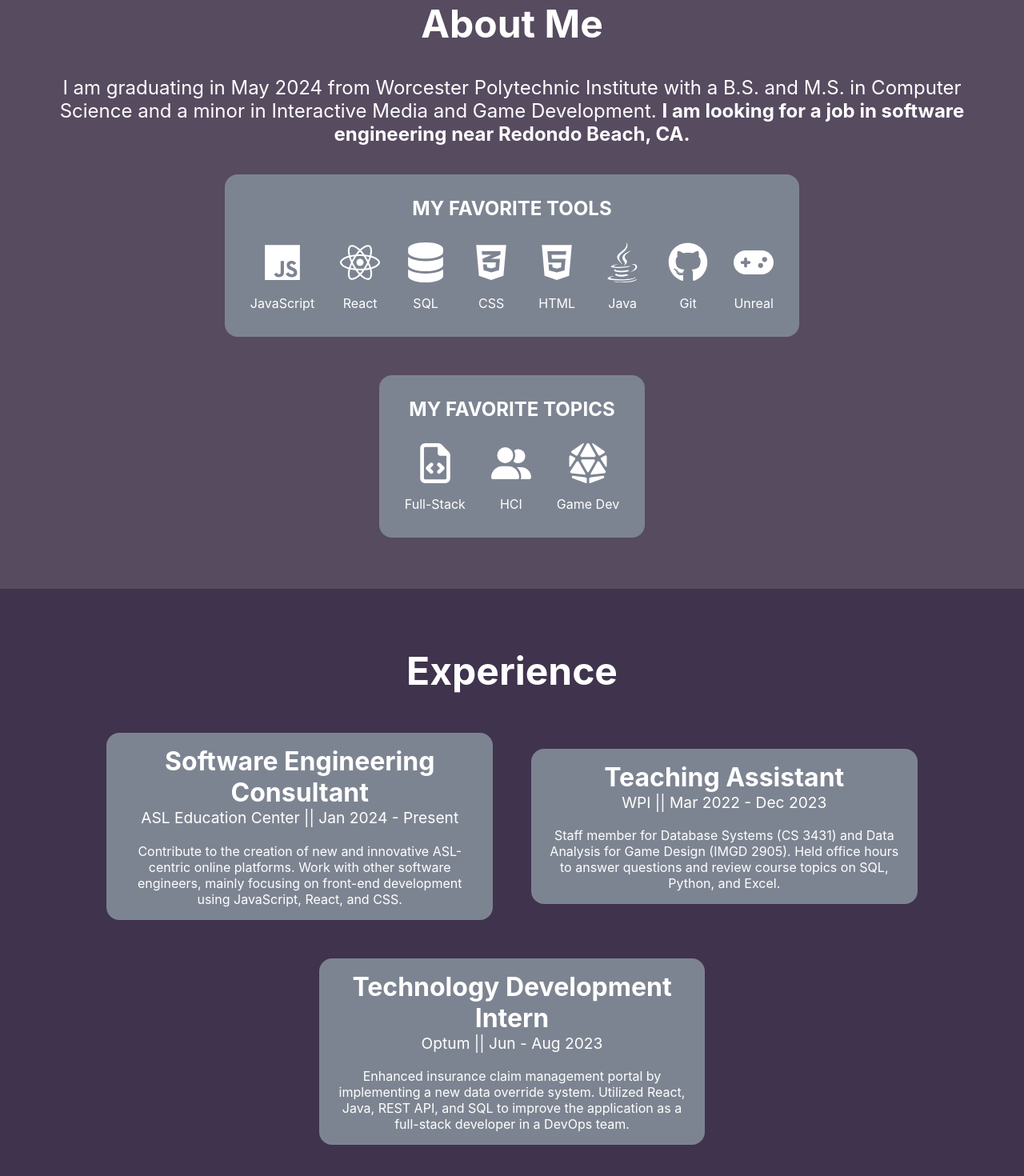
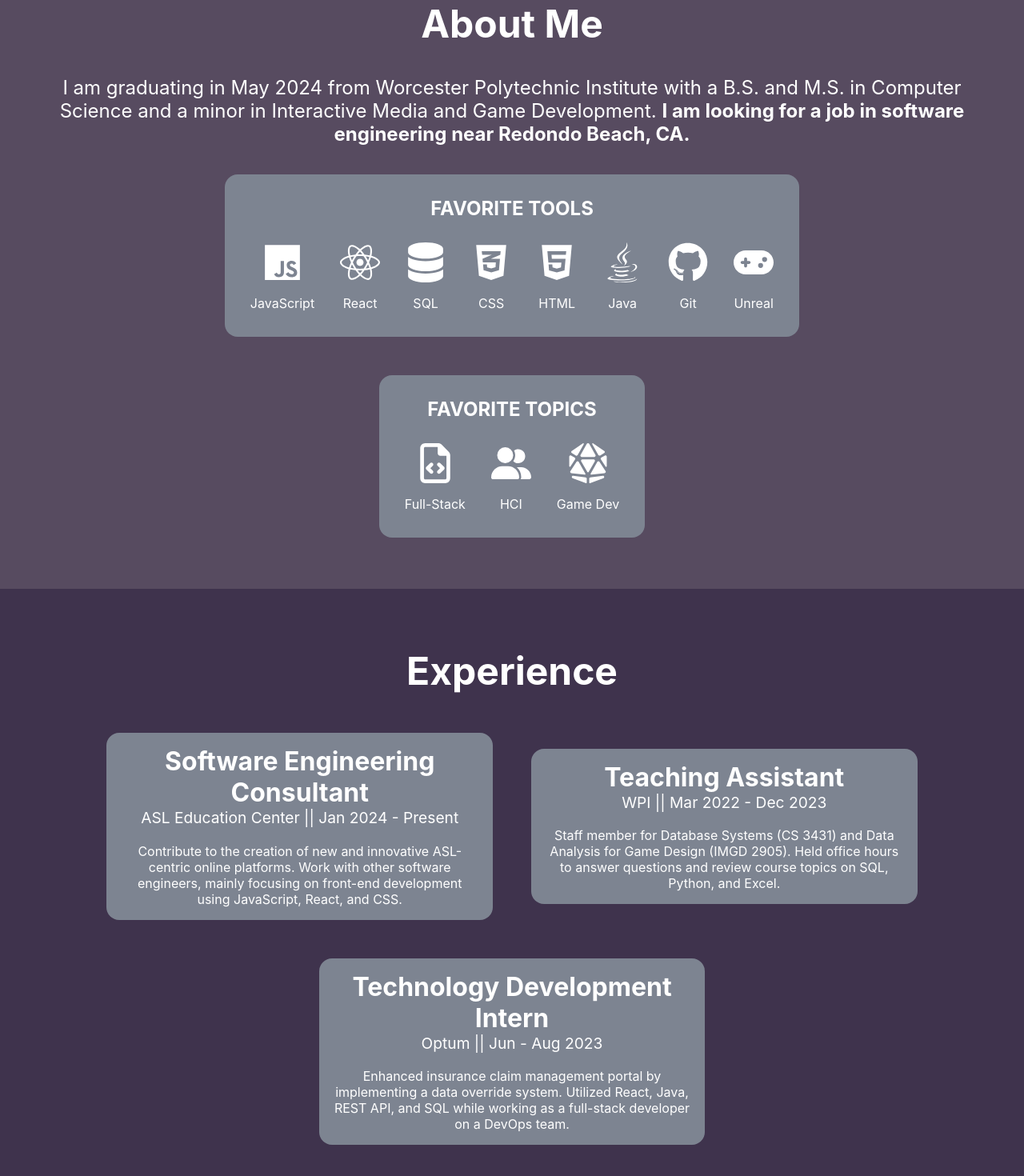
Before and after one commit to jennatripoli/jennatripoli.github.io, a React (Create React App) app: page / in a window 1280 px wide. Shown: the part 864-2334 px from the top of the page at 80% size. Built offline with nearby package versions, Linux system fonts and the light colour scheme.

Commit message:
Small adjustments

```diff
--- a/src/App.js
+++ b/src/App.js
@@ -57,7 +57,7 @@ function App() {
         <label className="About-title">About Me</label>
         <label className="About-intro">I am graduating in May 2024 from Worcester Polytechnic Institute with a B.S. and M.S. in Computer Science and a minor in Interactive Media and Game Development. <b>I am looking for a job in software engineering near Redondo Beach, CA.</b></label>
         <div className="Skills">
-          <label className="Skills-title">MY FAVORITE TOOLS</label>
+          <label className="Skills-title">FAVORITE TOOLS</label>
           <div className="Skills-items">
             <div className="Skill">{javascript}<label className="Skill-label">JavaScript</label></div>
             <div className="Skill">{react}<label className="Skill-label">React</label></div>
@@ -70,7 +70,7 @@ function App() {
           </div>
         </div>
         <div className="Skills">
-          <label className="Skills-title">MY FAVORITE TOPICS</label>
+          <label className="Skills-title">FAVORITE TOPICS</label>
           <div className="Skills-items">
             <div className="Skill">{frontend}<label className="Skill-label">Full-Stack</label></div>
             <div className="Skill">{hci}<label className="Skill-label">HCI</label></div>
@@ -94,7 +94,7 @@ function App() {
           <div className="Job">
             <label className="Job-title">Technology Development Intern</label>
             <label className="Job-subtitle">Optum || Jun - Aug 2023</label>
-            <label className="Job-description">Enhanced insurance claim management portal by implementing a new data override system. Utilized React, Java, REST API, and SQL to improve the application as a full-stack developer in a DevOps team.</label>
+            <label className="Job-description">Enhanced insurance claim management portal by implementing a data override system. Utilized React, Java, REST API, and SQL while working as a full-stack developer on a DevOps team.</label>
           </div>
         </div>
       </section>
```
